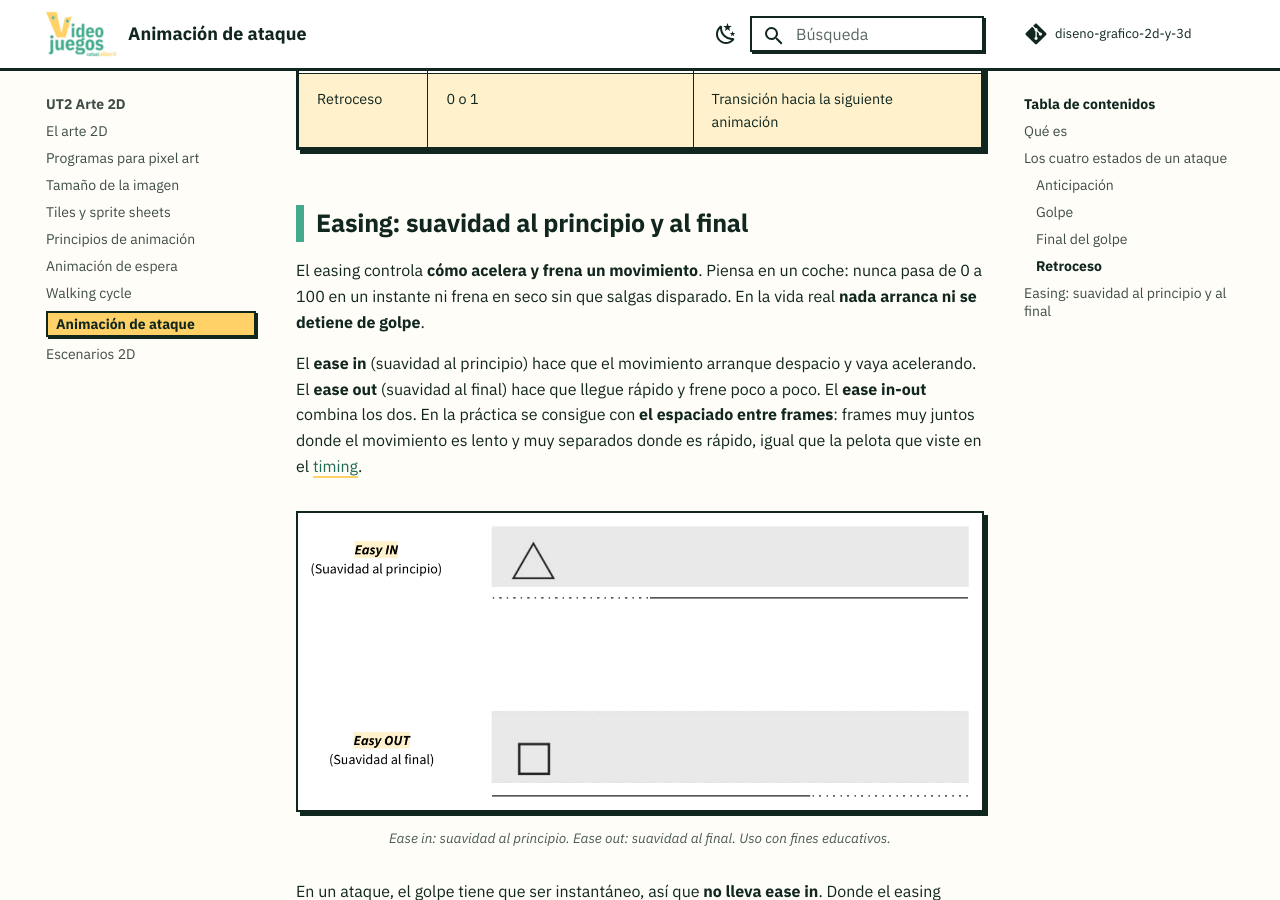
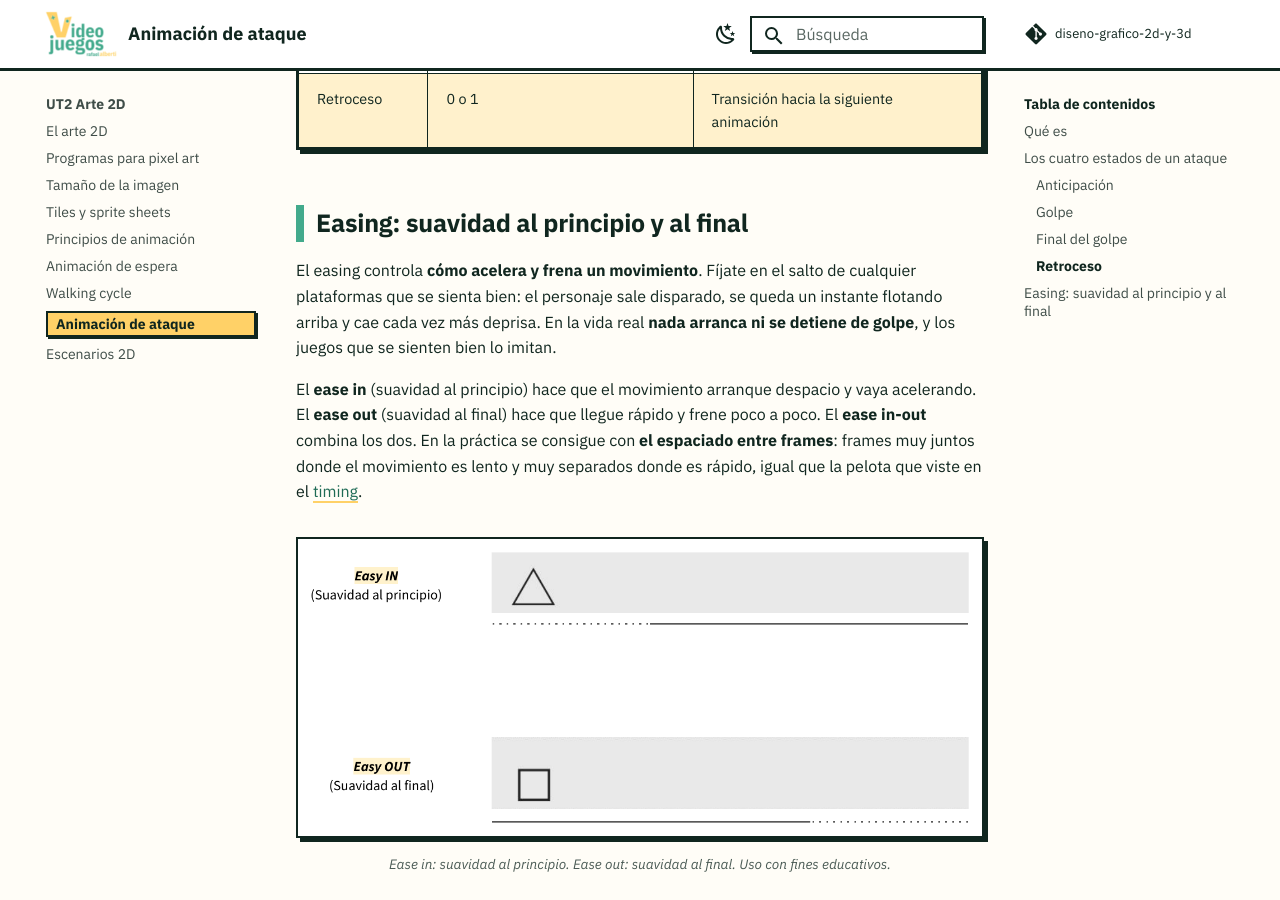
Before and after one commit to envasador/diseno-grafico-2d-y-3d, an MkDocs documentation site: the page built from docs/ut2/08-animacion-de-ataque.md, in a window 1280 px wide and 900 px high, scrolled down 2246 px. Built offline with MkDocs 1.6.1 and Material for MkDocs 9.7.7, drawn with Linux system fonts in a browser that asks for light colours; comment, search, counter and statistics services are not loaded.

Commit message:
Arte | 26-27

```diff
--- a/docs/ut2/08-animacion-de-ataque.md
+++ b/docs/ut2/08-animacion-de-ataque.md
@@ -45,7 +45,7 @@ Puede no existir. Su función es **suavizar la vuelta a otra animación distinta
 
 ## Easing: suavidad al principio y al final
 
-El easing controla **cómo acelera y frena un movimiento**. Piensa en un coche: nunca pasa de 0 a 100 en un instante ni frena en seco sin que salgas disparado. En la vida real **nada arranca ni se detiene de golpe**.
+El easing controla **cómo acelera y frena un movimiento**. Fíjate en el salto de cualquier plataformas que se sienta bien: el personaje sale disparado, se queda un instante flotando arriba y cae cada vez más deprisa. En la vida real **nada arranca ni se detiene de golpe**, y los juegos que se sienten bien lo imitan.
 
 El **ease in** (suavidad al principio) hace que el movimiento arranque despacio y vaya acelerando. El **ease out** (suavidad al final) hace que llegue rápido y frene poco a poco. El **ease in-out** combina los dos. En la práctica se consigue con **el espaciado entre frames**: frames muy juntos donde el movimiento es lento y muy separados donde es rápido, igual que la pelota que viste en el [timing](05-principios-de-animacion.md#timing).
 
```
Also changed, not shown: docs/ut2/04-tiles-y-sprite-sheets.md (+1 -1 lines), docs/ut2/05-principios-de-animacion.md (+1 -1 lines), docs/ut2/07-walking-cycle.md (+1 -1 lines), docs/ut2/09-escenarios-2d.md (+1 -1 lines).
